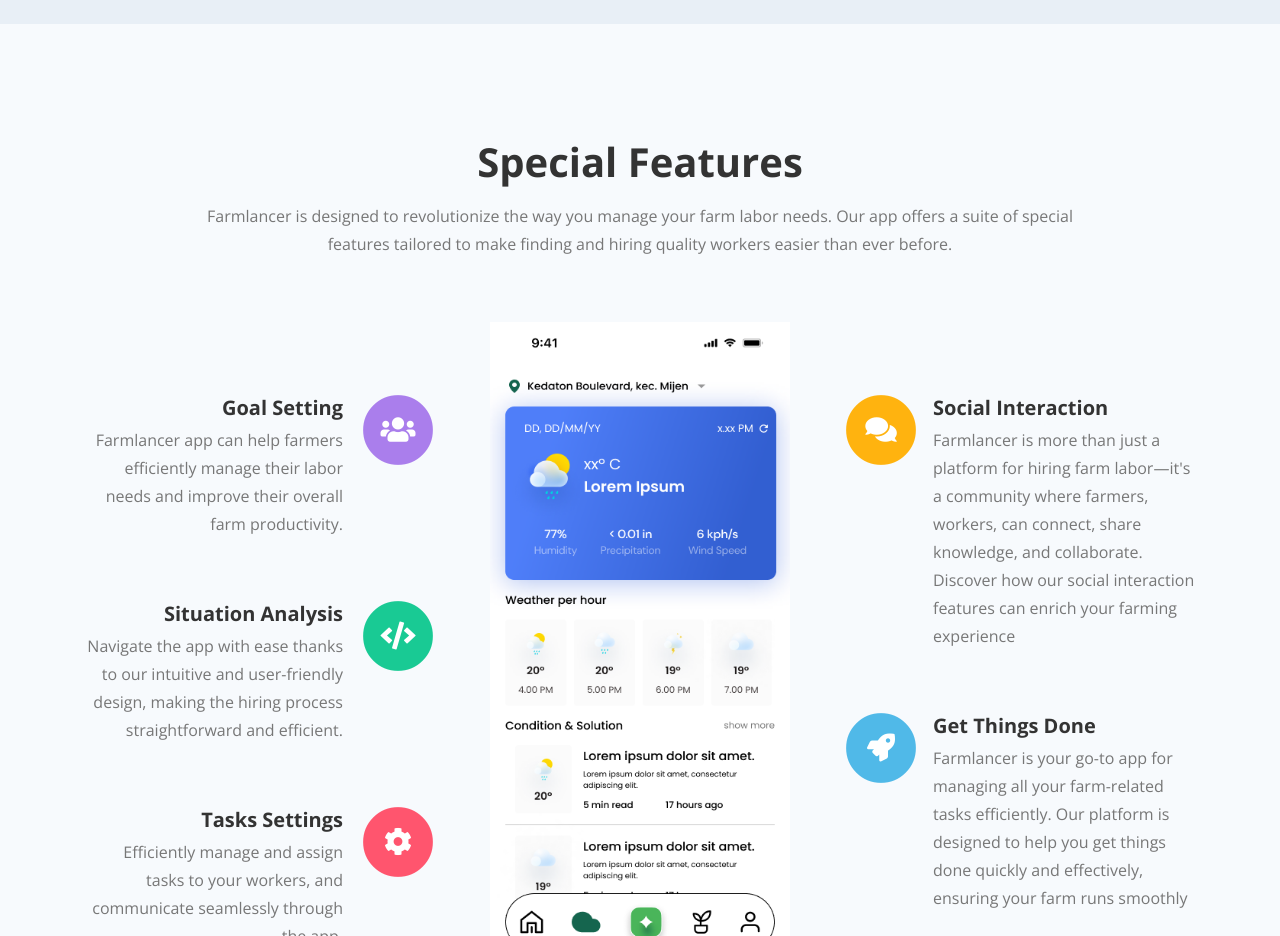
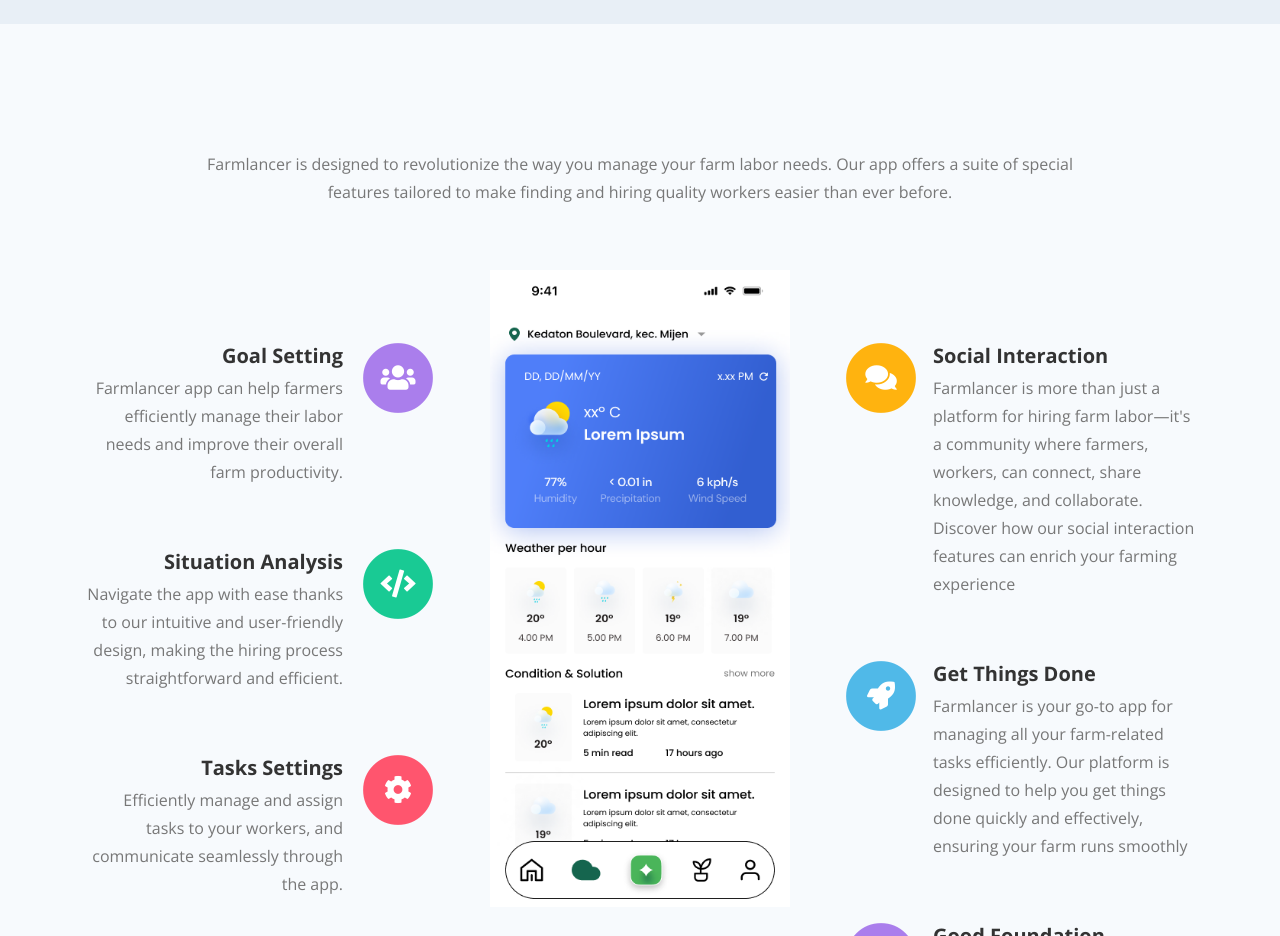
Before and after one commit to MHTECHIN/farmalncer_web, a plain HTML site: page index.html in a window 1280 px wide. Shown: the part 2460-3396 px from the top of the page. Drawn offline with nearby package versions, Linux system fonts and the light colour scheme.

Commit message:
Update index.html

```diff
--- a/index.html
+++ b/index.html
@@ -379,7 +379,7 @@
         <div class="container">
             <div class="row">
                 <div class="col-lg-12">
-                    <h2>Special Features</h2>
+                    <h2></h2>
                     <p class="p-heading">Farmlancer is designed to revolutionize the way you manage your farm labor needs. Our app offers a suite of special features tailored to make finding and hiring quality workers easier than ever before.</p>
                 </div> <!-- end of div -->
             </div> <!-- end of div -->
```
